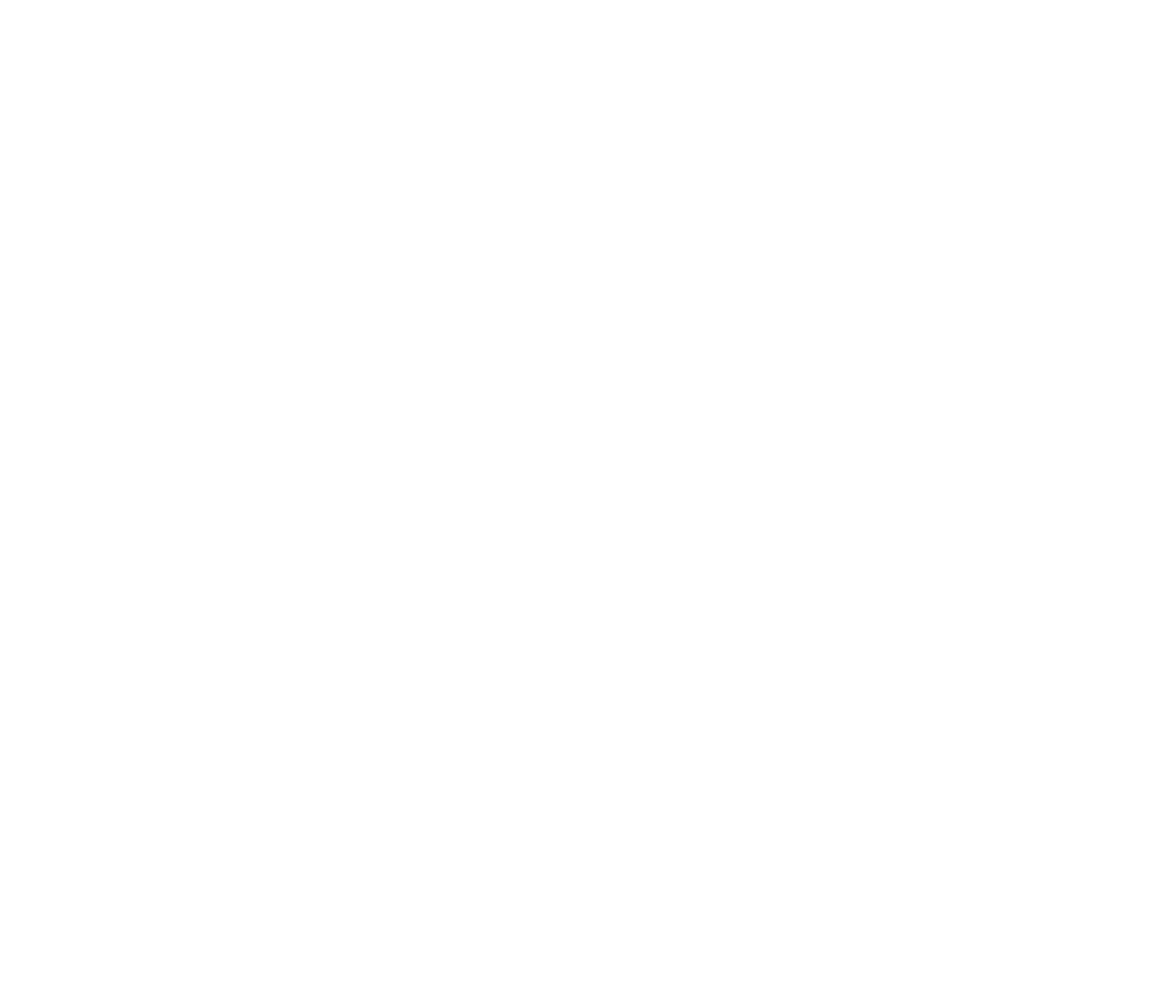
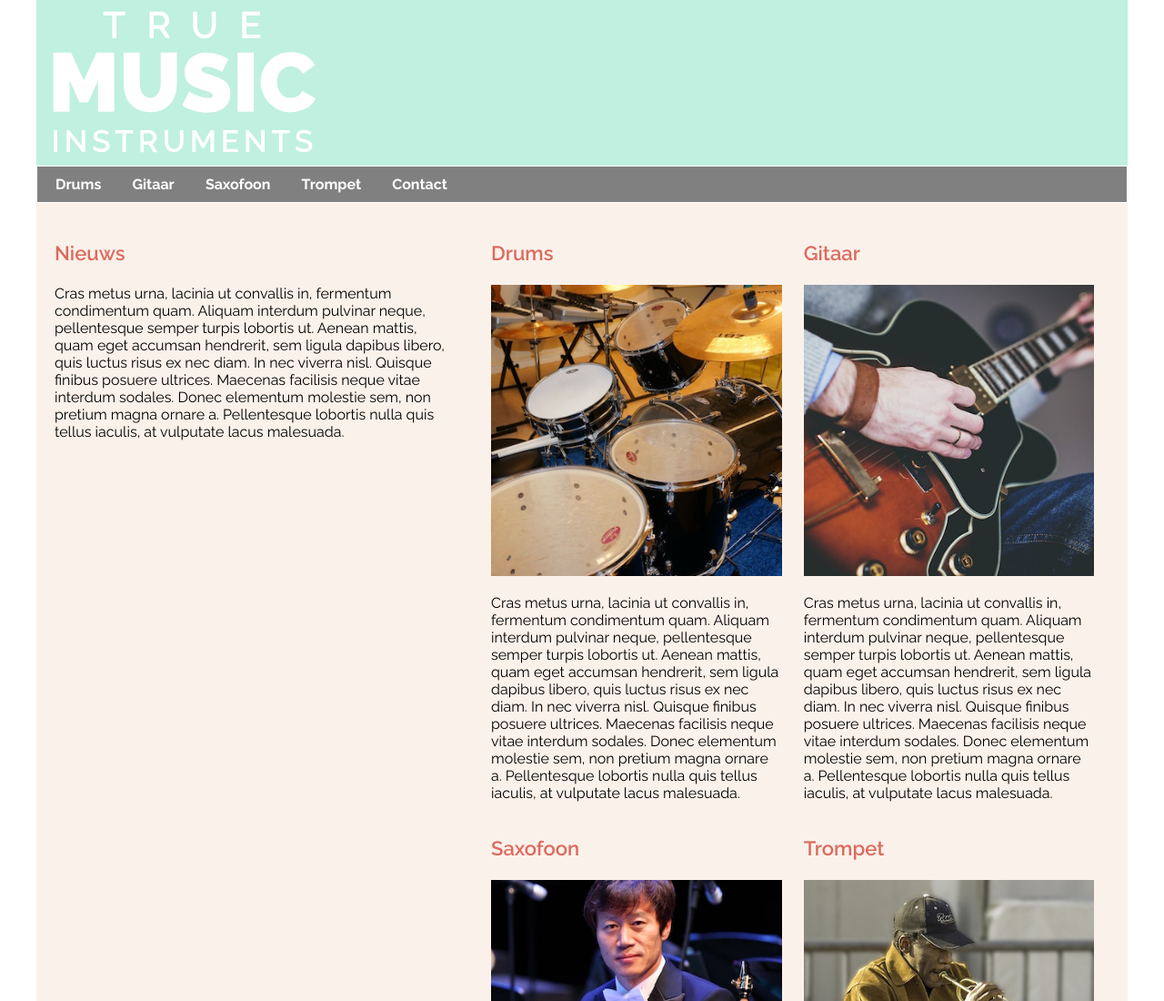
Before and after one commit to MrPotato-04/HTML, a plain HTML site: page docs/ResponsiveSite.html in a window 1280 px wide. Shown: the top 1100 px of the page at 91% size. Before the commit the page ends 800 px from the top, so only its background shows below. Drawn offline with Linux system fonts and the light colour scheme.

Commit message:
responsive finished

```diff
--- a/docs/ResponsiveSite.html
+++ b/docs/ResponsiveSite.html
@@ -1,10 +1,89 @@
 <!DOCTYPE html>
-<html lang="en">
+<html>
 <head>
-    <meta charset="UTF-8">
-    <title>Title</title>
+<link href="https://fonts.googleapis.com/css?family=Raleway: 400,500,600,700" rel="stylesheet">
+<link rel="stylesheet" href="css/responsive.css">
+<meta charset="UTF-8" name="viewport" content="width=device-width, initial-scale=1.0">
+<title>True Music Instruments</title>
 </head>
 <body>
+<div id="wrapper">
+<header>
+<img id="logo" src="img/responsive/truemusic-logo.svg" alt="logo true music instruments">
+</header>
+<nav>
+    <ul>
+        <li><a href="#drums">Drums</a></li>
+        <li><a href="#gitaar">Gitaar</a></li>
+        <li><a href="#saxofoon">Saxofoon</a></li>
+        <li><a href="#trompet">Trompet</a></li>
+        <li><a href="#contact">Contact</a></li>
+    </ul>
+</nav>
+<section id="nieuws">
+    <h3>Nieuws</h3>
+    Cras metus urna, lacinia ut convallis in, fermentum condimentum quam. Aliquam interdum
+    pulvinar neque, pellentesque semper turpis lobortis ut. Aenean mattis, quam eget accumsan
+    hendrerit, sem ligula dapibus libero, quis luctus risus ex nec diam. In nec viverra nisl.
+    Quisque finibus posuere ultrices. Maecenas facilisis neque vitae interdum sodales. Donec
+    elementum molestie sem, non pretium magna ornare a. Pellentesque lobortis nulla quis
+    tellus iaculis, at vulputate lacus malesuada.
+</section>
+<section id="instrumenten">
+    <article>
+        <h3>Drums</h3>
+        <img src="img/responsive/drums.jpg" alt="plaatje instrument">
+        <p>Cras metus urna, lacinia ut convallis in, fermentum condimentum quam. Aliquam
+            interdum pulvinar neque, pellentesque semper turpis lobortis ut. Aenean mattis, quam eget
+            accumsan hendrerit, sem ligula dapibus libero, quis luctus risus ex nec diam. In nec
+            viverra nisl. Quisque finibus posuere ultrices. Maecenas facilisis neque vitae interdum
+            sodales. Donec elementum molestie sem, non pretium magna ornare a. Pellentesque lobortis
+            nulla quis tellus iaculis, at vulputate lacus malesuada.</p>
 
+    </article>
+    <article>
+        <h3>Gitaar</h3>
+        <img src="img/responsive/gitaar.jpg" alt="plaatje instrument">
+        <p>Cras metus urna, lacinia ut convallis in, fermentum condimentum quam. Aliquam
+            interdum pulvinar neque, pellentesque semper turpis lobortis ut. Aenean mattis, quam eget
+            accumsan hendrerit, sem ligula dapibus libero, quis luctus risus ex nec diam. In nec
+            viverra nisl. Quisque finibus posuere ultrices. Maecenas facilisis neque vitae interdum
+            sodales. Donec elementum molestie sem, non pretium magna ornare a. Pellentesque lobortis
+            nulla quis tellus iaculis, at vulputate lacus malesuada.</p>
+
+    </article>
+    <article>
+        <h3>Saxofoon</h3>
+        <img src="img/responsive/saxofoon.jpg" alt="plaatje instrument">
+        <p>Cras metus urna, lacinia ut convallis in, fermentum condimentum quam. Aliquam
+            interdum pulvinar neque, pellentesque semper turpis lobortis ut. Aenean mattis, quam eget
+            accumsan hendrerit, sem ligula dapibus libero, quis luctus risus ex nec diam. In nec
+            viverra nisl. Quisque finibus posuere ultrices. Maecenas facilisis neque vitae interdum
+            sodales. Donec elementum molestie sem, non pretium magna ornare a. Pellentesque lobortis
+            nulla quis tellus iaculis, at vulputate lacus malesuada.</p>
+
+    </article>
+    <article>
+        <h3>Trompet</h3>
+        <img src="img/responsive/trompet.jpg" alt="plaatje instrument">
+        <p>Cras metus urna, lacinia ut convallis in, fermentum condimentum quam. Aliquam
+            interdum pulvinar neque, pellentesque semper turpis lobortis ut. Aenean mattis, quam eget
+            accumsan hendrerit, sem ligula dapibus libero, quis luctus risus ex nec diam. In nec
+            viverra nisl. Quisque finibus posuere ultrices. Maecenas facilisis neque vitae interdum
+            sodales. Donec elementum molestie sem, non pretium magna ornare a. Pellentesque lobortis
+            nulla quis tellus iaculis, at vulputate lacus malesuada.</p>
+
+    </article>
+
+</section>
+<footer>
+    <h3>Routeinfo</h3>
+    <iframe src="https://www.google.com/maps/embed?pb=!1m18!1m12!1m3!1d2436.063742688666!2d4.88894531580185!3d52.36926417978583!2m3!1f0!2f0!3f0!3m2!1i1024!2i768!4f13.1!3m3!1m2!1s0x47c609c1a915c917%3A0x7544d2ae383997e5!2sKalverstraat%20123%2C%201012%20PA%20Amsterdam!5e0!3m2!1snl!2snl!4v1630681947289!5m2!1snl!2snl" width="100%" height="150" style="border:0;" allowfullscreen loading="lazy"></iframe>
+    <p>Adres<br>
+        Kalverstraat 123,<br>
+        1122 AB Amsterdam<br>
+        Tel. 0655944933</p>
+</footer>
+</div><!-- wrapper -->
 </body>
 </html>
--- /dev/null
+++ b/docs/css/responsive.css
@@ -0,0 +1,106 @@
+* {
+    box-sizing: border-box;
+}
+
+header {
+    background-color:rgb(192, 240, 223) ;
+}
+body {
+    margin: 0px;
+    background-color: white;
+    font-family: 'Raleway', sans-serif;
+}
+div#wrapper {
+    background-color: rgb(250, 241, 234);
+}
+img#logo {
+    width: 320px;
+}
+
+img {
+    width: 100%;
+}
+
+ul {
+    padding: 0px;
+    margin: 0px;
+}
+
+li {
+    background-color: rgb(128, 128, 128);
+    padding: 10px;
+    padding-left: 20px;
+    border-top: 1px solid white;
+}
+li a {
+    color: white;
+    text-decoration: none;
+    font-weight: 700;
+}
+@media all and (min-width:550px) {
+    ul {
+        background-color: rgb(128, 128, 128);
+        border: 1px solid white;
+    }
+    li {
+        display: inline-block;
+        border: none;
+    }
+}
+
+@media all and (min-width:920px) {
+    section#nieuws {
+        width: 30%;
+        float: left;
+    }
+    section#instrumenten {
+        width: 70%;
+        float: right;
+    }
+    article {
+        display: inline-block;
+        width: 47%;
+        margin-right: 20px;
+    }
+    article:nth-child(even) {
+        margin-right: 0px;
+    }
+}
+
+@media all and (min-width:1200px) {
+    div#wrapper {
+        width: 1200px;
+        margin: auto;
+    }
+}
+
+
+
+h3 {
+    color: rgb(220, 106, 94);
+    font-size: 22px;
+    font-weight: 600;
+}
+
+section, footer{
+    padding: 20px;
+}
+
+@media all and (min-width:550px) {
+    section#nieuws {
+        width: 40%;
+        float: left;
+    }
+    section#instrumenten {
+        width: 60%;
+        float: right;
+    }
+}
+footer {
+    background-color: rgb(128, 128, 128);
+    color: white;
+    clear: both;
+}
+footer h3 {
+    color: white;
+}
```
Also changed, not shown: docs/img/responsive/drums.jpg (added), docs/img/responsive/gitaar.jpg (added), docs/img/responsive/saxofoon.jpg (added), docs/img/responsive/trompet.jpg (added), docs/img/responsive/truemusic-logo.svg (added).
